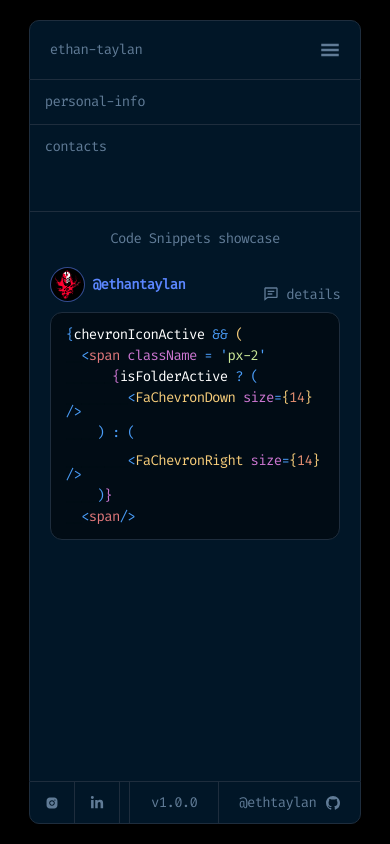
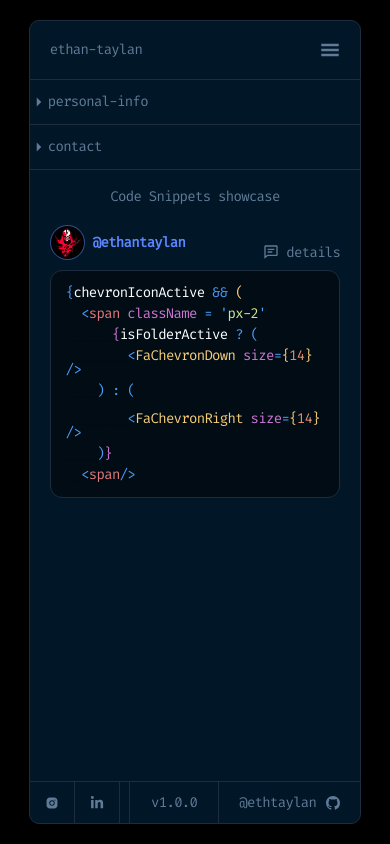
Before and after one commit to ethantaylan/ethan-taylan-portfolio, a React (Vite) app: page /about-me in a window 390 px wide. Built offline with nearby package versions, Linux system fonts and the light colour scheme.

Commit message:
about me page mobile done

```diff
--- a/src/components/CodeSnippet/CodeSnippets.tsx
+++ b/src/components/CodeSnippet/CodeSnippets.tsx
@@ -123,8 +123,8 @@ export const CodeSnippets: React.FC<CodeSnippetsProps> = ({ onClick }) => {
 	const [isDetailActive, setIsDetailActive] = React.useState<boolean>(false);
 
 	return (
-		<Container className='app-bg py-5'>
-			<FileCloseContainer>
+		<Container className='app-bg'>
+			{/* <FileCloseContainer>
 				<ClosePlusTxt>
 					<span>CODESNIPPETS.TXT</span>
 					<span className='d-flex cursor-pointer'>
@@ -135,7 +135,7 @@ export const CodeSnippets: React.FC<CodeSnippetsProps> = ({ onClick }) => {
 						/>
 					</span>
 				</ClosePlusTxt>
-			</FileCloseContainer>
+			</FileCloseContainer> */}
 			<CodeSnippetsContainer>
 				<span className='mb-4'>Code Snippets showcase</span>
 				<UserContainer>
--- a/src/components/Navbar/FolderBar/FolderBarTitles.tsx
+++ b/src/components/Navbar/FolderBar/FolderBarTitles.tsx
@@ -17,7 +17,7 @@ const MainTitle = styled.h1`
 		color: ${Generics.white};
 	}
 	@media (width < 768px) {
-		padding: 15px;
+		padding: 15px 0 15px 0;
 	}
 `;
 
--- a/src/components/Navbar/Navbar.tsx
+++ b/src/components/Navbar/Navbar.tsx
@@ -107,9 +107,6 @@ const NavUl = styled('ul')`
 		background-color: #011e36;
 		border: 1px solid ${Generics.secondary};
 		border-top: none;
-		border-right: none;
-
-
 	}
 `;
 
@@ -117,6 +114,9 @@ const Navbar = () => {
 	const [toggleNavbar, setToggleNavbar] = React.useState<boolean>(false);
 	const toggleHandler = () => {
 		setToggleNavbar(!toggleNavbar);
+	};
+	const onClose = () => {
+		setToggleNavbar(false);
 	};
 
 	return (
@@ -130,24 +130,30 @@ const Navbar = () => {
 				<ContactBtn>_contact-me</ContactBtn>
 			</Container>
 			<NavUl className={toggleNavbar ? 'd-flex' : 'd-none'}>
-				<NavLink to='/'>
+				<NavLink
+					onClick={onClose}
+					to='/'
+				>
 					<NavLi className='m-0'>_home</NavLi>
 				</NavLink>
 				<NavLink
+					onClick={onClose}
 					className='link'
 					to='/about-me'
 				>
 					<NavLi>_about-me</NavLi>
 				</NavLink>
 				<NavLink
+					onClick={onClose}
 					className='link'
 					to='/works'
 				>
 					<NavLi>_works</NavLi>
 				</NavLink>
 				<NavLink
+					onClick={onClose}
 					className='link'
-					to='/works'
+					to='/contact-me'
 				>
 					<NavLi>_contact-me</NavLi>
 				</NavLink>
--- a/src/components/Navbar/SideBar.tsx
+++ b/src/components/Navbar/SideBar.tsx
@@ -56,6 +56,7 @@ const Container = styled.div`
 		height: 100%;
 		display: flex;
 		flex-direction: column;
+		background-color: ${Generics.appBg};
 	}
 `;
 
--- a/src/packages/AboutMe/AboutMe.tsx
+++ b/src/packages/AboutMe/AboutMe.tsx
@@ -8,11 +8,10 @@ import AboutMeSubItems from '../../components/Navbar/FolderBar/FolderSubItems';
 import ItemsTitle from '../../components/Navbar/FolderBar/FolderBarTitles';
 import AboutMeItems from '../../components/Navbar/FolderBar/FolderItems';
 import { folderColors } from '../../components/folder-colors';
+import { IoMdArrowDropdown, IoMdArrowDropright } from 'react-icons/io';
 
 const FolderContainer = styled.div`
 	width: 250px;
-	height: 100%;
-	border-right: 1px solid ${Generics.secondary};
 	@media (width < 768px) {
 		width: 100%;
 		height: auto;
@@ -49,15 +48,29 @@ const AboutMe: React.FC<AboutMeProps> = ({ children }) => {
 
 	return (
 		<React.Fragment>
-			<div className='my-border-left flex-768-column app-bg w-100'>
+			<div className='my-border-left my-border-bottom my-border-right flex-768-column app-bg w-100'>
 				<FolderContainer>
+					<div className='d-flex my-border-bottom align-items-center w-100'>
+						{isFolderMenuActive ? (
+							<IoMdArrowDropdown
+								color={Generics.primary}
+								size={18}
+							/>
+						) : (
+							<IoMdArrowDropright
+								color={Generics.primary}
+								size={18}
+							/>
+						)}
 						<ItemsTitle
-						className= 'my-border-bottom'
+							className='w-100'
 							onClick={() => {
 								handleBioFolderActive();
 							}}
 							itemsTitle='personal-info'
 						/>
+					</div>
+
 					<div className={isFolderMenuActive ? 'd-block' : 'd-none'}>
 						<AboutMeItems
 							folderColors={folderColors.salmon}
@@ -105,19 +118,31 @@ const AboutMe: React.FC<AboutMeProps> = ({ children }) => {
 								folderIconActive={false}
 								chevronIconActive={false}
 								codeIconActive={true}
-								className='no-space'
+								className='no-space pb-2'
 							/>
 						</div>
-						<div className='m-2' />
+						<div className='my-border-bottom' />
 					</div>
-
+					<div className={`d-flex ${isContactMenuActive ? 'my-border-bottom' : ''} align-items-center w-100`}>
+						{isContactMenuActive ? (
+							<IoMdArrowDropdown
+								color={Generics.primary}
+								size={18}
+							/>
+						) : (
+							<IoMdArrowDropright
+								color={Generics.primary}
+								size={18}
+							/>
+						)}
 						<ItemsTitle
+							className='w-100'
 							onClick={() => {
 								handleContactMenuActive();
 							}}
-						className={isContactMenuActive ? 'my-border-bottom' : ''}
-						itemsTitle='contacts'
+							itemsTitle='contact'
 						/>
+					</div>
 					<div className={isContactMenuActive ? 'd-block' : 'd-none'}>
 						<AboutMeItems
 							className='p-2'
```
Lines whose indentation alone changed are shown as unchanged.
